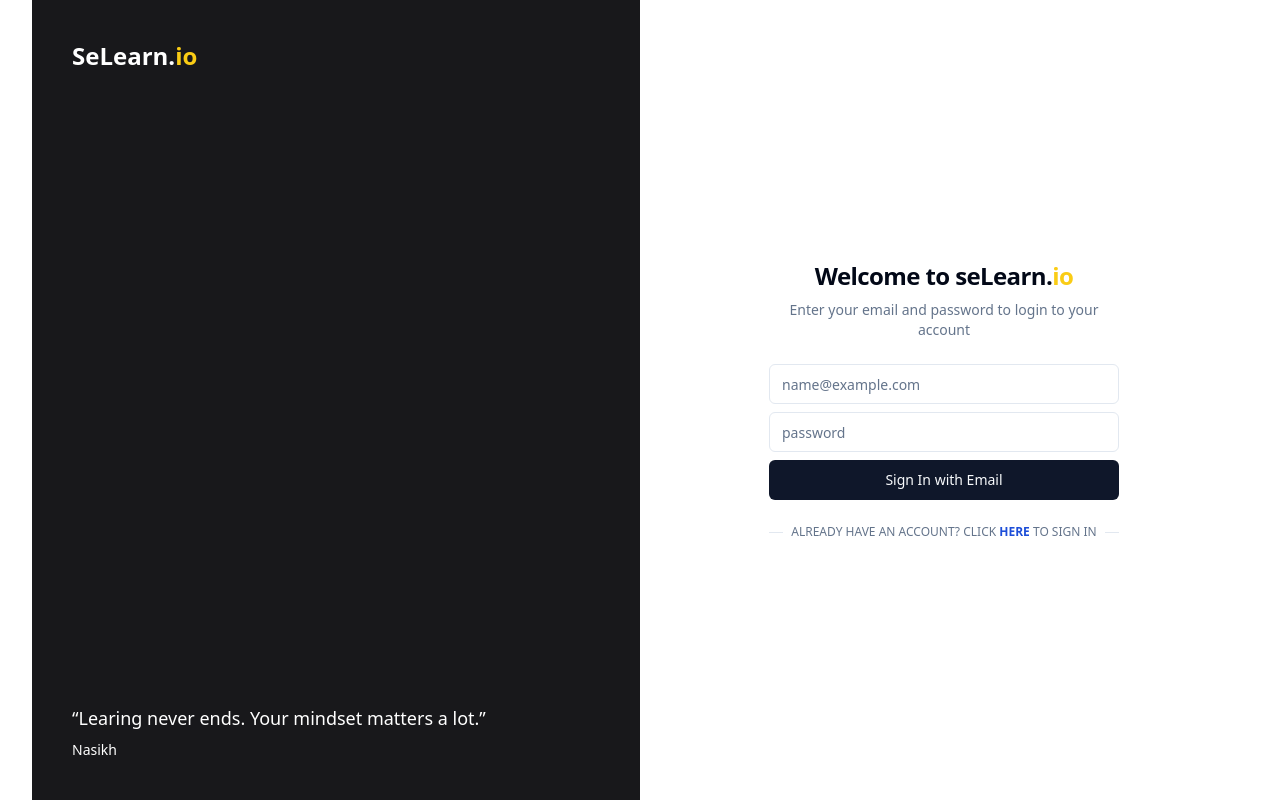
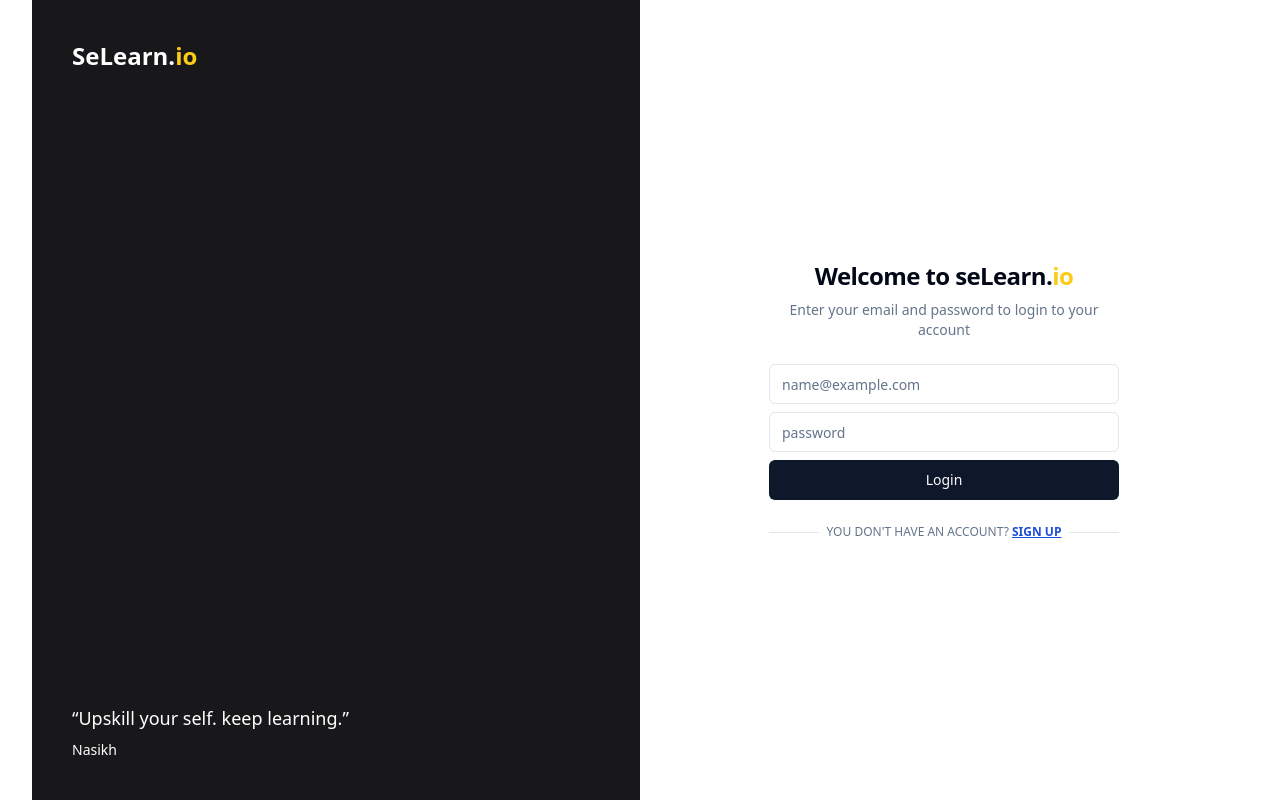
Before and after one commit to NasikhCL/Learning-management-system, a Next.js app in the folder client/: page /login in a window 1280 px wide. Built offline with nearby package versions, Linux system fonts and the light colour scheme.

Commit message:
handled state in login page

```diff
--- a/client/src/app/(auth)/login/layout.tsx
+++ b/client/src/app/(auth)/login/layout.tsx
@@ -1,13 +1,15 @@
 import { Metadata } from "next"
 
 export const metadata: Metadata = {
-  title: "Authentication",
+  title: "seLearn.io login",
   description: "login page of seLearn.io",
 }
+
 
 export default function AuthenticationPage({children}:{children:React.ReactNode}) {
   return (
     <>
+
       <div className="container relative h-screen pt-12 md:pt-0 flex-col items-center justify-center md:grid lg:max-w-none lg:grid-cols-2 lg:px-0">
         <div className="relative hidden h-full flex-col bg-muted p-10 text-white dark:border-r lg:flex">
           <div className="absolute inset-0 bg-zinc-900" />
@@ -17,7 +19,7 @@ export default function AuthenticationPage({children}:{children:React.ReactNode}
           <div className="relative z-20 mt-auto">
             <blockquote className="space-y-2">
               <p className="text-lg">
-                &ldquo;Learing never ends. Your mindset matters a lot.&rdquo;
+                &ldquo;Upskill your self. keep learning.&rdquo;
               </p>
               <footer className="text-sm">Nasikh</footer>
             </blockquote>
--- a/client/src/app/(auth)/login/page.tsx
+++ b/client/src/app/(auth)/login/page.tsx
@@ -1,19 +1,31 @@
 "use client"
 
-import React from 'react'
+import React, { useState } from 'react'
 import { cn } from "@/lib/utils"
 import { Icons } from "@/components/icons"
 import { Button } from "@/components/ui/button"
 import { Input } from "@/components/ui/input"
 import { Label } from "@/components/ui/label"
 import Link from 'next/link'
+import { IUserLogin } from '@/types/auth'
 
 interface UserAuthFormProps extends React.HTMLAttributes<HTMLDivElement> {}
 
 export default function Login({ className, ...props }: UserAuthFormProps) {
   const [isLoading, setIsLoading] = React.useState<boolean>(false)
+  const [formData, setFormData] = useState<IUserLogin>({
+    email: '',
+    password: ''
+  })
 
+  const handleInputChange = (e: React.ChangeEvent<HTMLInputElement>)=>{
+    const {name, value} = e.target;
+    setFormData((prev)=>  {
+    return {...prev, [name]: value}
+    })
+  }
   async function onSubmit(event: React.SyntheticEvent) {
+    // to: backend call and verify the credentials, then redirect
     event.preventDefault()
     setIsLoading(true)
 
@@ -32,12 +44,15 @@ export default function Login({ className, ...props }: UserAuthFormProps) {
             </Label>
             <Input
               id="email"
+              name="email"
               placeholder="name@example.com"
               type="email"
               autoCapitalize="none"
               autoComplete="email"
               autoCorrect="off"
               disabled={isLoading}
+              value={formData.email}
+              onChange={handleInputChange}
             />
           </div>
           <div className="grid gap-1">
@@ -46,17 +61,20 @@ export default function Login({ className, ...props }: UserAuthFormProps) {
             </Label>
             <Input
               id="password"
+              name="password"
               placeholder="password"
               type="password"
               autoCorrect="off"
               disabled={isLoading}
+              value={formData.password}
+              onChange={handleInputChange}
             />
           </div>
           <Button disabled={isLoading}>
             {isLoading && (
               <Icons.spinner className="mr-2 h-4 w-4 animate-spin" />
             )}
-            Sign In with Email
+            Login
           </Button>
         </div>
       </form>
@@ -66,7 +84,7 @@ export default function Login({ className, ...props }: UserAuthFormProps) {
         </div>
         <div className="relative flex justify-center text-xs uppercase">
           <span className="bg-background px-2 text-muted-foreground">
-            already have an account? Click <Link href='/signup' className="text-blue-700 font-bold">here</Link> to sign in
+            you don&apos;t have an account? <Link href='/signup' className="text-blue-700 font-bold underline">Sign up</Link>
           </span>
         </div>
       </div>
--- a/client/src/app/(auth)/signup/layout.tsx
+++ b/client/src/app/(auth)/signup/layout.tsx
@@ -2,16 +2,16 @@ import { Metadata } from "next"
 import Link from "next/link"
 
 export const metadata: Metadata = {
-  title: "Authentication",
+  title: "seLearn.io signup",
   description: "sign up /login page of seLearn.io",
 }
+
+
 
 export default function AuthenticationPage({children}:{children:React.ReactNode}) {
   return (
     <>
-      <div className="md:hidden">
-      </div>
-      <div className="container relative h-screen flex-col items-center justify-center md:grid lg:max-w-none lg:grid-cols-2 lg:px-0">
+      <div className="container relative pt-12 md:pt-0 h-screen flex-col items-center justify-center md:grid lg:max-w-none lg:grid-cols-2 lg:px-0">
         <div className="relative hidden h-full flex-col bg-muted p-10 text-white dark:border-r lg:flex">
           <div className="absolute inset-0 bg-zinc-900" />
           <div className="relative z-20 flex items-center text-lg font-medium">
@@ -38,16 +38,16 @@ export default function AuthenticationPage({children}:{children:React.ReactNode}
             </div>
             {children}
             <p className="px-8 text-center text-sm text-muted-foreground">
-              By clicking, you agree to our{" "}
+              By creating account, you agree to our{" "}
               <Link
-                href="/terms"
+                href="#"
                 className="underline underline-offset-4 hover:text-primary"
               >
                 Terms of Service
               </Link>{" "}
               and{" "}
               <Link
-                href="/privacy"
+                href="#"
                 className="underline underline-offset-4 hover:text-primary"
               >
                 Privacy Policy
--- a/client/src/app/(auth)/signup/page.tsx
+++ b/client/src/app/(auth)/signup/page.tsx
@@ -23,7 +23,7 @@ export default function Login({ className, ...props }: UserAuthFormProps) {
   }
 
   return (
-    <div className={cn("grid gap-6", className)} {...props}>
+    <div className={cn("grid gap-6")}>
       <form onSubmit={onSubmit}>
         <div className="grid gap-2">
         <div className="grid gap-1">
@@ -69,7 +69,7 @@ export default function Login({ className, ...props }: UserAuthFormProps) {
             {isLoading && (
               <Icons.spinner className="mr-2 h-4 w-4 animate-spin" />
             )}
-            Sign In with Email
+            Create Account
           </Button>
         </div>
       </form>
@@ -79,7 +79,7 @@ export default function Login({ className, ...props }: UserAuthFormProps) {
         </div>
         <div className="relative flex justify-center text-xs uppercase">
           <span className="bg-background px-2 text-muted-foreground">
-            already have an account? Click <Link href='/login' className="text-blue-700 font-bold">here</Link> to sign in
+            already have an account? <Link href='/login' className="text-blue-700 font-bold underline">Sign in</Link>
           </span>
         </div>
       </div>
--- a/client/src/app/layout.tsx
+++ b/client/src/app/layout.tsx
@@ -1,6 +1,7 @@
 import { ThemeProvider } from "@/components/theme-provider"
 import type { Metadata } from 'next'
 import './globals.css'
+
 
 export const metadata: Metadata = {
   title: 'Create Next App',
@@ -21,7 +22,6 @@ export default function RootLayout({
             enableSystem
             disableTransitionOnChange
           >
-            {/* <div className="h-[1000px] bg-red-500"></div> */}
             {children}
           </ThemeProvider>
         </body>
--- a/client/src/components/Header.tsx
+++ b/client/src/components/Header.tsx
@@ -19,7 +19,7 @@ const Header = (props: Props) => {
         </Link>
         <ModeToggle/>
         </div>
-        <svg class="w-5 h-5 md:hidden" aria-hidden="true" xmlns="http://www.w3.org/2000/svg" fill="none" viewBox="0 0 17 14"><path stroke="currentColor" strokeLinecap="round" strokeLinejoin="round" strokeWidth="2" d="M1 1h15M1 7h15M1 13h15"></path></svg>
+        <svg className="w-5 h-5 md:hidden" aria-hidden="true" xmlns="http://www.w3.org/2000/svg" fill="none" viewBox="0 0 17 14"><path stroke="currentColor" strokeLinecap="round" strokeLinejoin="round" strokeWidth="2" d="M1 1h15M1 7h15M1 13h15"></path></svg>
     </div>
   )
 }
--- a/client/src/components/icons.tsx
+++ b/client/src/components/icons.tsx
@@ -1,3 +1,4 @@
+"use client"
 type IconProps = React.HTMLAttributes<SVGElement>
 
 export const Icons = {
--- /dev/null
+++ b/client/src/types/auth.ts
@@ -0,0 +1,4 @@
+export interface IUserLogin{
+    email: string;
+    password: string;
+}
--- /dev/null
+++ b/package.json
@@ -0,0 +1,5 @@
+{
+  "dependencies": {
+    "@types/react": "^18.2.45"
+  }
+}
```
Also changed, not shown: 1 other file (tests, documents, lock files or other folders).
